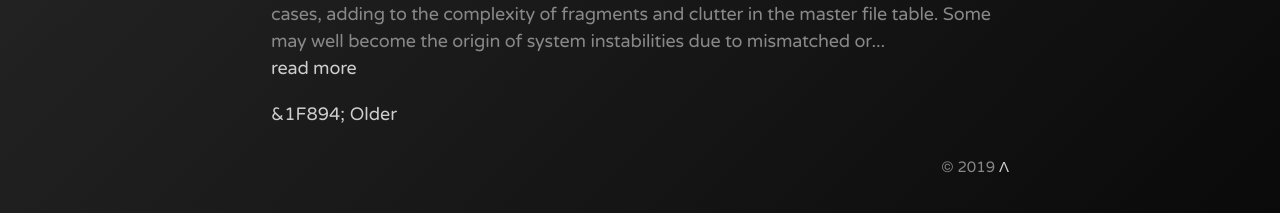
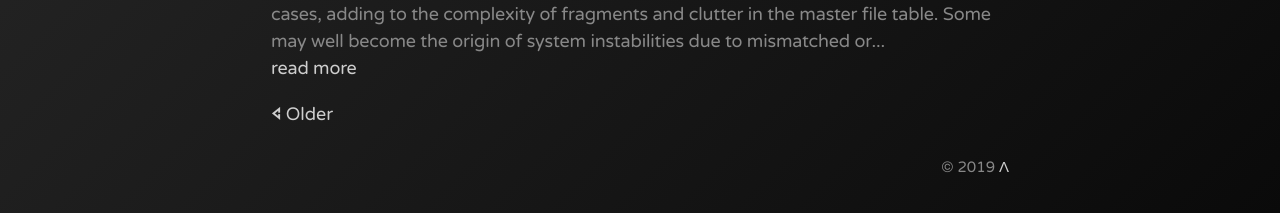
Before and after one commit to bonina/bonina.github.io, a Jekyll site: the page built from index.html, in a window 1280 px wide. Shown: the part 988-1201 px from the top of the page. Built offline with Jekyll 4.4.1, drawn with Linux system fonts in a browser that asks for light colours; the list of posts is cut into pages by our own code.

Commit message:
Update index.html

```diff
--- a/index.html
+++ b/index.html
@@ -29,10 +29,10 @@
 
 <div class="pagination">
   {% if paginator.next_page %}
-    <a class="pagination-item older" href="{{ paginator.next_page_path | prepend: site.baseurl }}">&1F894; Older</a>
+    <a class="pagination-item older" href="{{ paginator.next_page_path | prepend: site.baseurl }}">🢔 Older</a>
   {% endif %}
   {% if paginator.previous_page %}
-    <a class="pagination-item newer" href="{{ paginator.previous_page_path | prepend: site.baseurl }}">Newer &1F896;</a>
+    <a class="pagination-item newer" href="{{ paginator.previous_page_path | prepend: site.baseurl }}">Newer 🢖</a>
   {% else %}
     <span class="pagination-item newer"></span>
   {% endif %}
```
